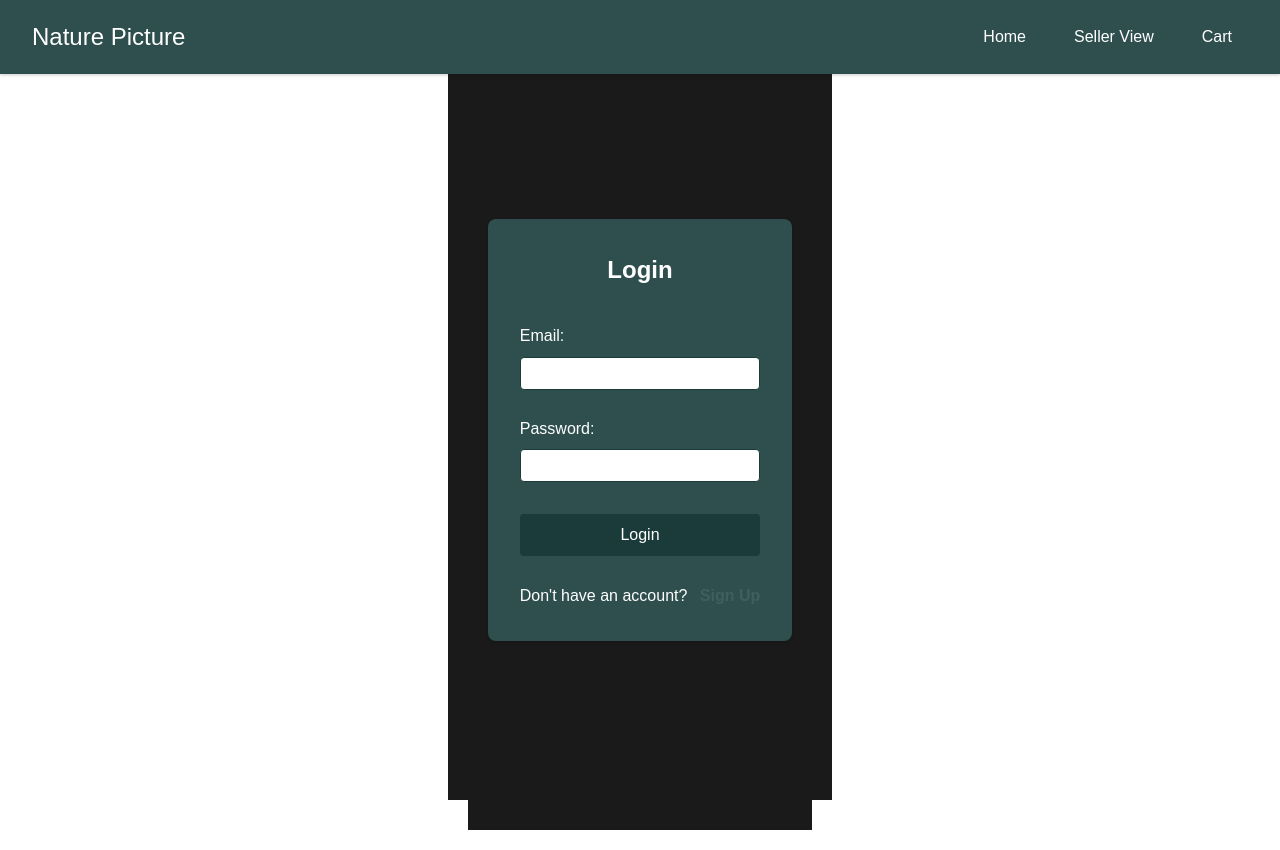
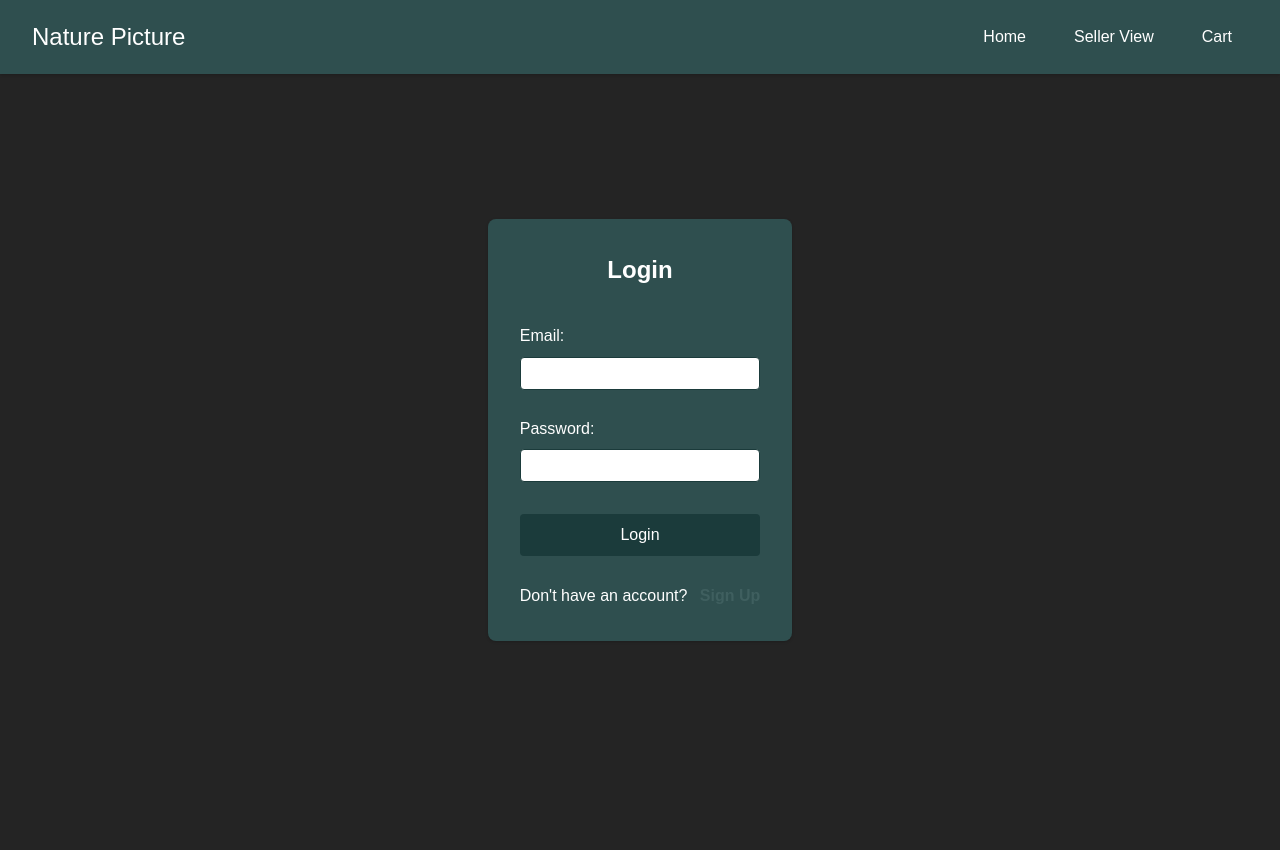
Before and after one commit to AdmiralMudkipz/Nature-Picture, a React (Vite) app in the folder Frontend/: page /login in a window 1280 px wide. Built offline with nearby package versions, Linux system fonts and the light colour scheme.

Commit message:
Update index.css

```diff
--- a/Frontend/src/index.css
+++ b/Frontend/src/index.css
@@ -5,7 +5,7 @@
 
   color-scheme: light dark;
   color: rgba(255, 255, 255, 0.87);
-  background-color: #242424;
+  background-color: #242424 !important; /* this is setting the entire background for all pages **/
 
   font-synthesis: none;
   text-rendering: optimizeLegibility;
@@ -27,7 +27,7 @@ body {
   margin: 0;
   padding: 0;
   font-family: Arial, sans-serif;
-  background-color: #000000;
+  /* background-color: #000000 */
 }
 
 h1 {
@@ -76,7 +76,7 @@ button:focus-visible {
 
 body {
   font-family: Arial, sans-serif;
-  background-color: #1a1a1a; /* Light black background */
+  /* background-color: #1a1a1a; Light black background */
   color: #e0e0e0; /* Light gray text */
   line-height: 1.6;
 }
@@ -146,7 +146,7 @@ body {
   align-items: center;
   min-height: 100vh;
   padding: 20px;
-  background-color: #1a1a1a;
+  /* background-color: #1a1a1a;  */ /* changes the body in log in container */
 }
 
 .login-box {
```
